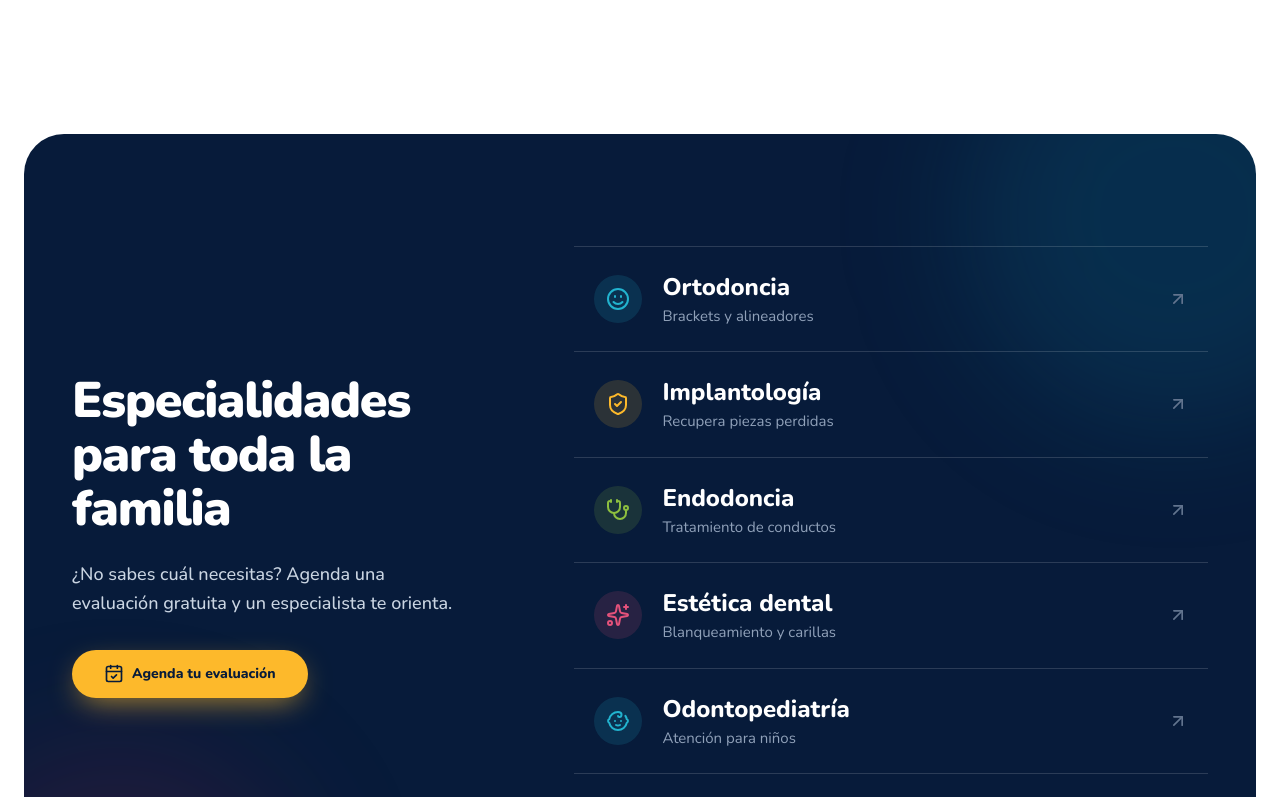
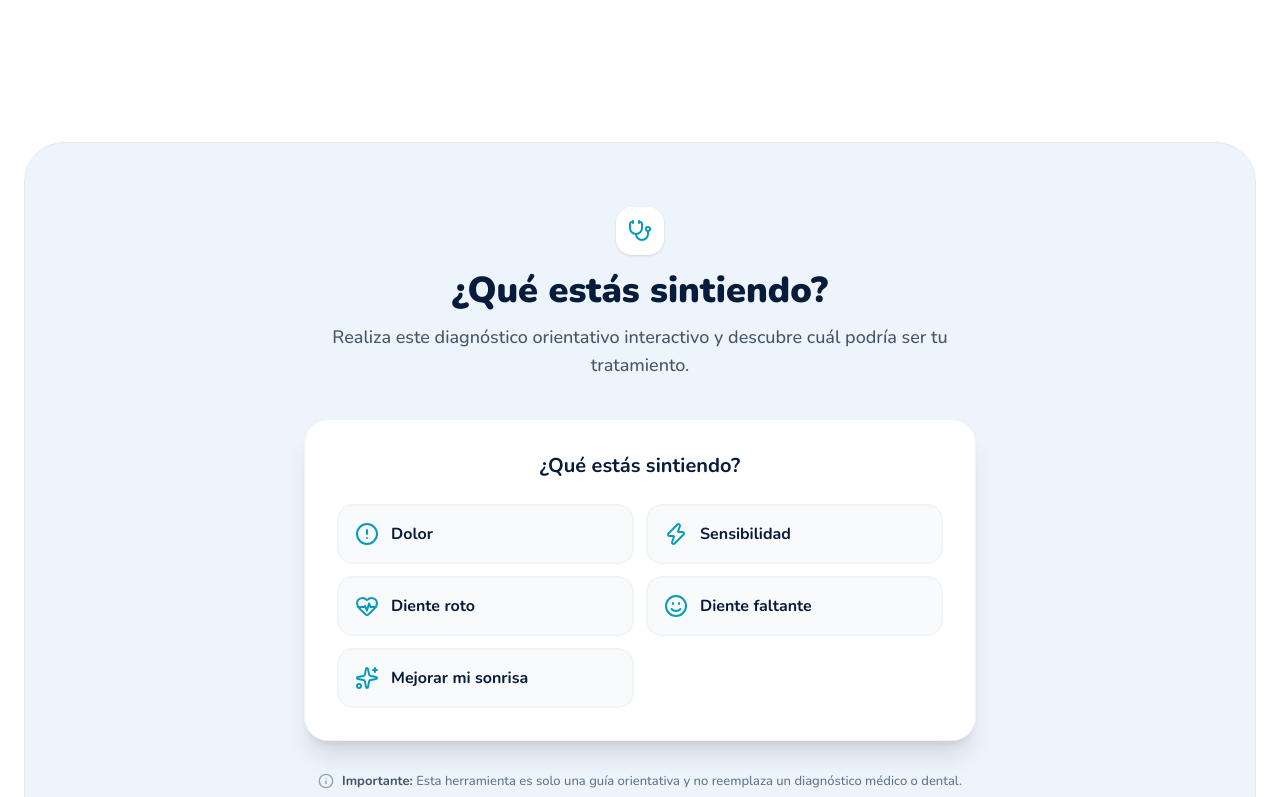
Before and after one commit to Alerzyo2003/paginaweb-clinica, a Next.js app: page / in a window 1280 px wide. Shown: the part 2343-3140 px from the top of the page. Built offline with nearby package versions, Linux system fonts and the light colour scheme.

Commit message:
actualizacion_preguntas

```diff
--- a/app/page.tsx
+++ b/app/page.tsx
@@ -15,6 +15,7 @@ import {
 } from 'framer-motion';
 import { Nunito, Dancing_Script } from 'next/font/google';
 import {
+  AlertCircle,
   ArrowRight,
   ArrowUpRight,
   Baby,
@@ -25,14 +26,17 @@ import {
   Gem,
   Heart,
   HeartPulse,
+  Info,
   MessageCircle,
   Phone,
+  RefreshCcw,
   ShieldCheck,
   Smile,
   Sparkles,
   Star,
   Stethoscope,
   Users,
+  Zap,
 } from 'lucide-react';
 import type { LucideIcon } from 'lucide-react';
 import type { ReactNode } from 'react';
@@ -41,8 +45,6 @@ gsap.registerPlugin(ScrollTrigger, useGSAP);
 
 /* ------------------------------------------------------------------ */
 /*  Tipografías y colores: los mismos del Navbar                       */
-/*  (Si mueves esto a un archivo compartido, importa desde ahí en      */
-/*   ambos componentes.)                                               */
 /* ------------------------------------------------------------------ */
 const mainFont = Nunito({ subsets: ['latin'], display: 'swap' });
 const scriptFont = Dancing_Script({ subsets: ['latin'], display: 'swap' });
@@ -62,7 +64,6 @@ const BRAND_BAR = [GREEN, TEAL, AMBER, MAGENTA];
 const PHONE_LABEL = '+56 9 6646 7641';
 const PHONE_HREF = 'tel:+56966467641';
 const AGENDA_HREF = 'http://agendar.clinicadignidad.cl/agendar';
-// Confirma que este número tenga WhatsApp; si no, elimina el botón de la sección #agenda.
 const WHATSAPP_HREF = 'https://wa.me/56966467641';
 
 const focusDark =
@@ -148,7 +149,6 @@ const esencia: { icon: LucideIcon; color: string; title: string; text: string }[
   },
 ];
 
-// Mantén esta lista igual a la del Navbar (idealmente muévela a un archivo compartido).
 const especialidades: { name: string; desc: string; icon: LucideIcon; color: string; href: string }[] = [
   { name: 'Ortodoncia', desc: 'Brackets y alineadores', icon: Smile, color: TEAL_LIGHT, href: '/especialidades/ortodoncia' },
   { name: 'Implantología', desc: 'Recupera piezas perdidas', icon: ShieldCheck, color: AMBER, href: '/especialidades/implantologia' },
@@ -178,10 +178,81 @@ const faqs = [
 ];
 
 /* ------------------------------------------------------------------ */
+/*  Datos y Lógica del Diagnóstico Interactivo                         */
+/* ------------------------------------------------------------------ */
+type FlowNode = {
+  q?: string;
+  options?: { label: string; icon?: LucideIcon; next: string }[];
+  resultTitle?: string;
+  resultDesc?: string;
+};
+
+const DIAGNOSTIC_FLOW: Record<string, FlowNode> = {
+  start: {
+    q: '¿Qué estás sintiendo?',
+    options: [
+      { label: 'Dolor', icon: AlertCircle, next: 'dolor_1' },
+      { label: 'Sensibilidad', icon: Zap, next: 'sensibilidad_result' },
+      { label: 'Diente roto', icon: HeartPulse, next: 'roto_result' },
+      { label: 'Diente faltante', icon: Smile, next: 'faltante_result' },
+      { label: 'Mejorar mi sonrisa', icon: Sparkles, next: 'sonrisa_result' },
+    ],
+  },
+  dolor_1: {
+    q: '¿El dolor aparece al comer o beber algo frío o caliente?',
+    options: [
+      { label: 'Sí, al comer cosas frías/calientes', next: 'dolor_2' },
+      { label: 'No, duele al morder o espontáneamente', next: 'dolor_3' },
+    ],
+  },
+  dolor_2: {
+    q: '¿El dolor permanece varios segundos/minutos después de retirar el estímulo?',
+    options: [
+      { label: 'Sí, el dolor se queda', next: 'endodoncia_result' },
+      { label: 'No, desaparece rápido', next: 'caries_result' },
+    ],
+  },
+  dolor_3: {
+    q: '¿Sientes dolor intenso al morder o masticar?',
+    options: [
+      { label: 'Sí', next: 'endodoncia_result' },
+      { label: 'No, es dolor constante', next: 'evaluacion_result' },
+    ],
+  },
+  endodoncia_result: {
+    resultTitle: 'Podría requerir evaluación de Endodoncia',
+    resultDesc: 'Una evaluación profesional permitirá determinar si el nervio del diente está afectado y necesita un tratamiento de conducto u otro procedimiento.',
+  },
+  caries_result: {
+    resultTitle: 'Podría tratarse de una Caries Profunda',
+    resultDesc: 'El dolor punzante de corta duración suele indicar que una caries está avanzando. Es clave revisarlo pronto.',
+  },
+  sensibilidad_result: {
+    resultTitle: 'Posible Sensibilidad Dentaria',
+    resultDesc: 'Puede deberse a desgaste del esmalte, encías retraídas o caries incipiente. Un especialista te indicará el mejor tratamiento.',
+  },
+  roto_result: {
+    resultTitle: 'Evaluación para Restauración o Corona',
+    resultDesc: 'Dependiendo del nivel de la fractura, podríamos recuperar tu diente con una tapadura estética o una corona dental.',
+  },
+  faltante_result: {
+    resultTitle: 'Evaluación para Implante o Prótesis',
+    resultDesc: 'Para recuperar dientes perdidos y volver a masticar con confianza, la mejor opción suele ser un implante o una prótesis.',
+  },
+  sonrisa_result: {
+    resultTitle: 'Estética Dental u Ortodoncia',
+    resultDesc: 'Existen múltiples opciones como Brackets, Alineadores Invisibles, Blanqueamiento o Carillas para lograr tu sonrisa ideal.',
+  },
+  evaluacion_result: {
+    resultTitle: 'Requiere Evaluación Clínica',
+    resultDesc: 'Las molestias dentales tienen muchas causas. Lo más seguro es realizar un diagnóstico con radiografías en clínica.',
+  },
+};
+
+/* ------------------------------------------------------------------ */
 /*  Piezas reutilizables                                               */
 /* ------------------------------------------------------------------ */
 
-/** Divide un texto en palabras que suben desde una máscara (para el titular del hero). */
 function SplitWords({ text }: { text: string }) {
   return (
     <>
@@ -196,7 +267,6 @@ function SplitWords({ text }: { text: string }) {
   );
 }
 
-/** Barra con los 4 colores del logo, igual a la del Navbar. */
 function BrandBar({ className = '' }: { className?: string }) {
   return (
     <div className={`flex h-[3px] w-full ${className}`} aria-hidden="true">
@@ -226,7 +296,6 @@ function SectionHeader({ title, text, dark = false }: { title: string; text?: st
   );
 }
 
-/** Botón ámbar del Navbar, con respuesta al hover/tap. */
 function AmberLink({
   href,
   children,
@@ -269,7 +338,6 @@ function AmberLink({
   );
 }
 
-/** Barra fija inferior en móvil: el Navbar oculta su botón de agenda en pantallas chicas. */
 function MobileCta() {
   const { scrollY } = useScroll();
   const [show, setShow] = useState(false);
@@ -311,7 +379,6 @@ function MobileCta() {
   );
 }
 
-/** Pregunta del acordeón: solo una abierta a la vez, accesible con teclado. */
 function FaqItem({
   index,
   q,
@@ -376,22 +443,24 @@ function FaqItem({
 }
 
 /* ------------------------------------------------------------------ */
-/*  Página                                                             */
+/*  Página principal                                                   */
 /* ------------------------------------------------------------------ */
 export default function Home() {
   const containerRef = useRef<HTMLElement>(null);
   const [openFaq, setOpenFaq] = useState<number | null>(0);
+
+  // Estado para el widget diagnóstico
+  const [diagStep, setDiagStep] = useState<string>('start');
+  const currentNode = DIAGNOSTIC_FLOW[diagStep];
 
   useGSAP(
     () => {
       const root = containerRef.current;
       if (!root) return;
 
-      // Todo el movimiento se apaga si la persona pidió "reducir movimiento".
       const mm = gsap.matchMedia(root);
 
       mm.add('(prefers-reduced-motion: no-preference)', () => {
-        /* --- 1. Entrada del hero (el momento orquestado de la página) --- */
         gsap
           .timeline({ defaults: { ease: 'power3.out' } })
           .from('[data-hero="badge"]', { y: 16, opacity: 0, duration: 0.6 })
@@ -401,7 +470,6 @@ export default function Home() {
           .from('[data-hero="chip"]', { scale: 0.6, opacity: 0, duration: 0.7, stagger: 0.15, ease: 'back.out(1.7)' }, '-=0.5')
           .from('[data-hero="stat"]', { y: 30, opacity: 0, duration: 0.7, stagger: 0.1 }, '-=0.4');
 
-        /* --- 2. Movimiento ambiental (muy sutil) --- */
         gsap.to('[data-spin]', { rotation: 360, duration: 48, repeat: -1, ease: 'none' });
         gsap.utils.toArray<HTMLElement>('[data-float]', root).forEach((el, i) => {
           gsap.to(el, {
@@ -414,7 +482,6 @@ export default function Home() {
           });
         });
 
-        /* --- 3. Parallax --- */
         gsap.utils.toArray<HTMLElement>('[data-parallax]', root).forEach((el) => {
           gsap.to(el, {
             yPercent: Number(el.dataset.parallax) || -10,
@@ -428,7 +495,6 @@ export default function Home() {
           });
         });
 
-        /* --- 4. Contadores --- */
         root.querySelectorAll<HTMLElement>('[data-count]').forEach((el) => {
           const end = Number(el.dataset.count);
           const prefix = el.dataset.prefix ?? '';
@@ -446,7 +512,6 @@ export default function Home() {
           });
         });
 
-        /* --- 5. Líneas que se dibujan en la lista de especialidades --- */
         gsap.utils.toArray<HTMLElement>('[data-line]', root).forEach((el) => {
           gsap.fromTo(
             el,
@@ -460,7 +525,6 @@ export default function Home() {
           );
         });
 
-        /* --- 6. Aparición escalonada solo en grupos (equipo, nosotros, especialidades) --- */
         const reveals = gsap.utils.toArray<HTMLElement>('[data-reveal]', root);
         gsap.set(reveals, { opacity: 0, y: 28 });
         ScrollTrigger.batch(reveals, {
@@ -481,7 +545,6 @@ export default function Home() {
       <main ref={containerRef} className={`${mainFont.className} flex min-h-screen flex-col overflow-x-hidden bg-white`}>
         {/* ================= HERO ================= */}
         <section id="inicio" className="relative isolate overflow-hidden bg-[#071B3A] text-white">
-          {/* Fondo: resplandores con los colores del logo + trama de puntos */}
           <div aria-hidden="true" className="pointer-events-none absolute inset-0 -z-10">
             <div className="absolute -left-40 -top-40 h-[520px] w-[520px] rounded-full bg-[#0A9BB8]/25 blur-3xl" />
             <div className="absolute -right-32 top-1/3 h-[460px] w-[460px] rounded-full bg-[#B01C48]/20 blur-3xl" />
@@ -494,7 +557,6 @@ export default function Home() {
 
           <div className="mx-auto max-w-[1400px] px-4 pt-10 md:px-8 md:pt-14 lg:pt-16">
             <div className="grid items-center gap-12 pb-12 lg:grid-cols-[1.05fr_0.95fr] lg:gap-8 lg:pb-16">
-              {/* Columna izquierda */}
               <div className="space-y-6">
                 <div
                   data-hero="photo"
@@ -508,8 +570,6 @@ export default function Home() {
                     className="object-cover"
                   />
                 </div>
-
-
 
                 <h1 className="text-[40px] font-black leading-[1.08] tracking-tight md:text-5xl lg:text-[56px]">
                   <SplitWords text="Tu sonrisa nos importa." />
@@ -557,14 +617,12 @@ export default function Home() {
                 </div>
               </div>
 
-              {/* Columna derecha: foto con órbita de colores del logo */}
               <div
                 data-parallax="-6"
                 data-parallax-start="top top"
                 className="relative hidden lg:block"
               >
                 <div className="relative mx-auto aspect-square w-full max-w-[420px] xl:max-w-[460px]">
-                  {/* Anillo orbital con los 4 colores del logo */}
                   <div
                     data-spin
                     aria-hidden="true"
@@ -590,7 +648,6 @@ export default function Home() {
                     />
                   </div>
 
-                  {/* Tarjeta: evaluación gratis */}
                   <div data-hero="chip" data-float className="absolute -bottom-6 -left-12">
                     <div className="flex items-center gap-4 rounded-3xl bg-white p-5 shadow-[0_20px_50px_rgba(0,0,0,0.3)]">
                       <span
@@ -610,7 +667,6 @@ export default function Home() {
                     </div>
                   </div>
 
-                  {/* Chip: urgencias */}
                   <div data-hero="chip" data-float className="absolute -right-8 top-8">
                     <div className="flex items-center gap-2.5 rounded-2xl border border-white/20 bg-[#0B2350]/90 px-4 py-2.5 shadow-xl backdrop-blur">
                       <span className="relative flex h-2.5 w-2.5" aria-hidden="true">
@@ -624,7 +680,6 @@ export default function Home() {
               </div>
             </div>
 
-            {/* Franja de datos */}
             <div className="pb-20 md:pb-24">
               <div className="grid grid-cols-2 gap-6 rounded-[2rem] border border-white/10 bg-white/[0.06] px-6 py-6 backdrop-blur-md md:px-10 lg:grid-cols-4 lg:gap-0">
                 {stats.map(({ icon: Icon, color, value, label }, i) => (
@@ -651,7 +706,6 @@ export default function Home() {
             </div>
           </div>
 
-          {/* Transición curva hacia la sección siguiente */}
           <svg
             aria-hidden="true"
             className="absolute bottom-[-1px] left-0 h-10 w-full md:h-16"
@@ -736,7 +790,6 @@ export default function Home() {
 
         {/* ================= NOSOTROS ================= */}
         <section id="nosotros" className="relative scroll-mt-24 overflow-hidden bg-white py-20 md:py-28">
-          {/* Diente decorativo */}
           <div
             data-parallax="-12"
             aria-hidden="true"
@@ -777,6 +830,92 @@ export default function Home() {
                 </li>
               ))}
             </ul>
+          </div>
+        </section>
+
+        {/* ================= WIDGET DIAGNÓSTICO ORIENTATIVO ================= */}
+        <section id="diagnostico-interactivo" className="scroll-mt-24 px-3 md:px-6 py-6" data-reveal>
+          <div className="relative mx-auto max-w-[1300px] overflow-hidden rounded-[2.5rem] bg-[#EEF4FC] p-8 md:p-14 lg:p-16 border border-slate-200">
+            <div className="mb-10 text-center">
+              <div className="mx-auto mb-4 flex h-12 w-12 items-center justify-center rounded-2xl bg-white shadow-sm text-[#0A9BB8]">
+                <Stethoscope className="h-6 w-6" />
+              </div>
+              <h2 className="text-3xl font-black text-[#071B3A] md:text-4xl">¿Qué estás sintiendo?</h2>
+              <p className="mt-3 text-lg font-medium text-slate-600 max-w-2xl mx-auto">
+                Realiza este diagnóstico orientativo interactivo y descubre cuál podría ser tu tratamiento.
+              </p>
+            </div>
+
+            <div className="mx-auto max-w-2xl">
+              <AnimatePresence mode="wait">
+                <motion.div
+                  key={diagStep}
+                  initial={{ opacity: 0, x: 20 }}
+                  animate={{ opacity: 1, x: 0 }}
+                  exit={{ opacity: 0, x: -20 }}
+                  transition={{ duration: 0.25 }}
+                  className="rounded-3xl bg-white p-6 shadow-xl md:p-8 border border-slate-100"
+                >
+                  {currentNode.q ? (
+                    // Pantalla de Pregunta
+                    <div>
+                      <h3 className="text-xl font-bold text-[#071B3A] text-center mb-6">{currentNode.q}</h3>
+                      <div className="grid gap-3 sm:grid-cols-2">
+                        {currentNode.options?.map((opt) => {
+                          const Icon = opt.icon;
+                          return (
+                            <button
+                              key={opt.label}
+                              onClick={() => setDiagStep(opt.next)}
+                              className="flex items-center gap-3 rounded-2xl border-2 border-slate-100 bg-slate-50 p-4 text-left transition-all hover:border-[#0A9BB8]/40 hover:bg-white focus-visible:outline-none focus-visible:ring-2 focus-visible:ring-[#0A9BB8]"
+                            >
+                              {Icon && <Icon className="h-6 w-6 text-[#0A9BB8] flex-shrink-0" />}
+                              <span className="font-bold text-[#071B3A]">{opt.label}</span>
+                            </button>
+                          );
+                        })}
+                      </div>
+                    </div>
+                  ) : (
+                    // Pantalla de Resultado
+                    <div className="text-center">
+                      <div className="inline-flex rounded-full bg-blue-50 px-3 py-1 mb-4 border border-blue-100">
+                        <span className="text-xs font-bold uppercase tracking-widest text-[#0A9BB8]">
+                          Posible tratamiento
+                        </span>
+                      </div>
+                      <h3 className="text-2xl font-black text-[#071B3A] mb-3">
+                        {currentNode.resultTitle}
+                      </h3>
+                      <p className="text-slate-600 font-medium leading-relaxed mb-8">
+                        {currentNode.resultDesc}
+                      </p>
+
+                      <div className="flex flex-col sm:flex-row items-center justify-center gap-4">
+                        <AmberLink href={AGENDA_HREF} className="w-full sm:w-auto">
+                          Agendar evaluación gratis
+                          <ArrowRight className="h-4 w-4 ml-1" />
+                        </AmberLink>
+                        <button
+                          onClick={() => setDiagStep('start')}
+                          className="flex w-full sm:w-auto items-center justify-center gap-2 rounded-full border-2 border-slate-200 px-6 py-3.5 text-sm font-bold text-slate-500 transition-colors hover:bg-slate-50 hover:text-[#071B3A]"
+                        >
+                          <RefreshCcw className="h-4 w-4" />
+                          Volver a empezar
+                        </button>
+                      </div>
+                    </div>
+                  )}
+                </motion.div>
+              </AnimatePresence>
+
+              <div className="mt-8 flex items-start gap-2 px-2 text-left sm:items-center sm:justify-center sm:text-center">
+                <Info className="h-4 w-4 flex-shrink-0 text-slate-400 sm:mt-0 mt-0.5" />
+                <p className="text-[13px] font-medium text-slate-500 leading-tight">
+                  <strong className="text-slate-600">Importante:</strong> Esta herramienta es solo una guía orientativa y no reemplaza un diagnóstico médico o dental.
+                </p>
+              </div>
+            </div>
           </div>
         </section>
 
@@ -846,7 +985,6 @@ export default function Home() {
               text="Precios accesibles, respaldo para tu reembolso y beneficios para tu grupo familiar."
             />
 
-            {/* Isapre y Fonasa */}
             <div className="mt-14 flex flex-col overflow-hidden rounded-[2.5rem] bg-[#071B3A] shadow-2xl lg:flex-row">
               <div className="flex flex-col justify-center p-8 md:p-12 lg:w-[55%] lg:p-16">
                 <h3 className="text-3xl font-black leading-tight tracking-tight text-white md:text-[40px]">
@@ -894,7 +1032,6 @@ export default function Home() {
               </div>
             </div>
 
-            {/* Tarjeta Más Comunidad */}
             <div
               className="relative mt-8 flex min-h-[400px] w-full flex-col items-center overflow-hidden rounded-[2.5rem] bg-cover bg-center p-8 shadow-2xl md:min-h-[460px] md:flex-row md:p-14 lg:p-16"
               style={{ backgroundColor: '#7D41F0', backgroundImage: `url('/tarjeta.png')` }}
@@ -909,7 +1046,6 @@ export default function Home() {
                 <p className="pb-2 text-[16px] font-medium leading-relaxed text-white/90 drop-shadow-sm">
                   Accede a descuentos especiales para ti y tu grupo familiar.
                 </p>
-                {/* TODO: apunta este link a la página o PDF de convenios cuando exista */}
                 <motion.div whileHover={{ y: -2 }} whileTap={{ scale: 0.97 }}>
                   <Link
                     href="#agenda"
@@ -1000,7 +1136,6 @@ export default function Home() {
 
         {/* ================= PREGUNTAS FRECUENTES ================= */}
         <section id="preguntas" className="relative w-full scroll-mt-24 overflow-hidden py-24 md:py-32">
-          {/* Fondo estático de altura fija: no salta al abrir el acordeón */}
           <div
             aria-hidden="true"
             className="pointer-events-none absolute left-0 top-0 z-0 h-[1500px] w-full bg-cover bg-top bg-no-repeat"
```
